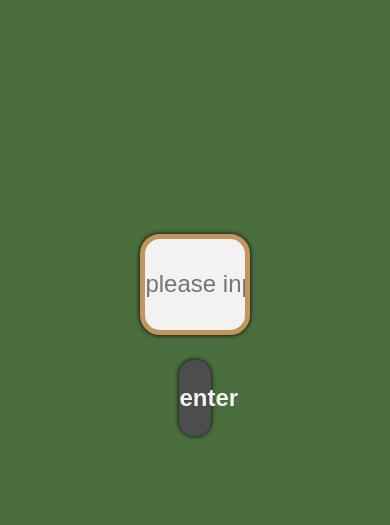
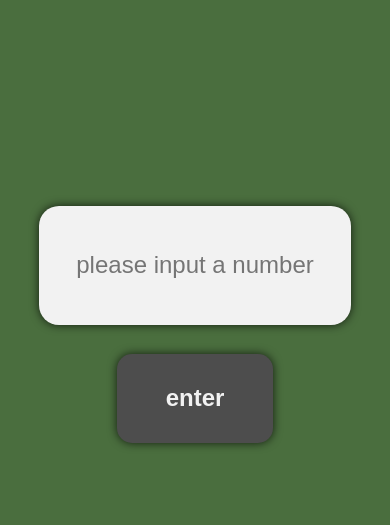
Before and after one commit to textencoder/roman-numeral-converter, a plain HTML site: page index.html in a window 390 px wide. Shown: the part 319-844 px from the top of the page. Drawn offline with Linux system fonts and the light colour scheme; a web font is replaced by a local one.

Commit message:
updated font families

```diff
--- a/index.html
+++ b/index.html
@@ -1,12 +1,14 @@
 <!DOCTYPE html>
 <html lang="en">
 <head>
+    <link rel="stylesheet" href="https://use.typekit.net/kic6yhj.css">
     <link rel="stylesheet" href="styles.css">
     <meta charset="UTF-8">
     <meta name="viewport" content="width=device-width, initial-scale=1.0">
     <title>Roman Numeral Converter</title>
 </head>
 <body>
+
     <div id="page-title">
         <div id="numeral-text">
             <p>III</p>
@@ -19,16 +21,17 @@
         <p>converter</p>
         </div>
     </div>
+
     <div id="output">
 
     </div>
 
     <div id="input-area">
-    <input type="text" class="box-shadow" id="number" placeholder="please input a number">
+        <input type="text" class="box-shadow" id="number" placeholder="please input a number">
 
-    <button id="convert-btn" type="submit" class="box-shadow" >enter</button>
+        <button id="convert-btn" type="submit" class="box-shadow" >enter</button>
 
-</div>
+    </div>
 
     <script src="script.js"></script>
 </body>
--- a/styles.css
+++ b/styles.css
@@ -5,14 +5,15 @@
     --color-tan: #d6c4b8;
     --color-white: #f2f2f2;
     --color-gray: #4d4d4d;
-    --font-main: sans-serif;
+    --font-main: "ella-brutalist", sans-serif;
+    --font-secondary: sans-serif;
 }
 
 * {
     margin: 0;
     padding: 0;
     box-sizing: border-box;
-    font-family: var(--font-main);
+
 }
 
 html {
@@ -25,7 +26,6 @@ html {
 body {
     width: 40vw;
     height: 100vh;
-
     display: flex;
     flex-direction: column;
     justify-content: space-evenly;
@@ -33,9 +33,8 @@ body {
 }
 
 #input-area {
-
     width: 100%;
-    height: 30%;
+    height: 35%;
     display: flex;
     flex-direction: column;
     justify-content: space-evenly;
@@ -49,7 +48,7 @@ body {
     font-size: 3.5rem;
     width: 50%;
     height: 30%;
-
+    font-family: var(--font-main);
 }
 
 #rnc-text {
@@ -70,13 +69,14 @@ body {
     font-size: 4rem;
     color: #0f0f0f;
     font-weight: 700;
+    font-family: var(--font-secondary);
 }
 
 #number {
-    width: 70%;
+    width: 80%;
     height: 40%;
     background-color: var(--color-white);
-    border: 5px solid var(--color-yellow);
+    border: none;
     border-radius: 20px;
     text-align: center;
     font-size: 1.5rem;
@@ -84,7 +84,7 @@ body {
 }
 
 #convert-btn {
-    width: 20%;
+    width: 40%;
     height: 30%;
     background-color: var(--color-gray);
     border: none;
@@ -100,5 +100,29 @@ body {
 }
 
 .box-shadow {
-    box-shadow: 0 0 5px black;
+    box-shadow: 0 0 10px rgba(0, 0, 0, 0.75);
 }
+
+@media screen and (min-width: 500px) and (max-width: 1080px) {
+    body {
+        width: 60vw;
+    }
+    #number {
+        width: 100%;
+    }
+    #convert-btn {
+        width: 40%;
+    }
+}
+
+@media screen and (max-width: 500px) {
+    body {
+        width: 80vw;
+    }
+    #number {
+        width: 100%;
+    }
+    #convert-btn {
+        width: 50%;
+    }
+}
```
